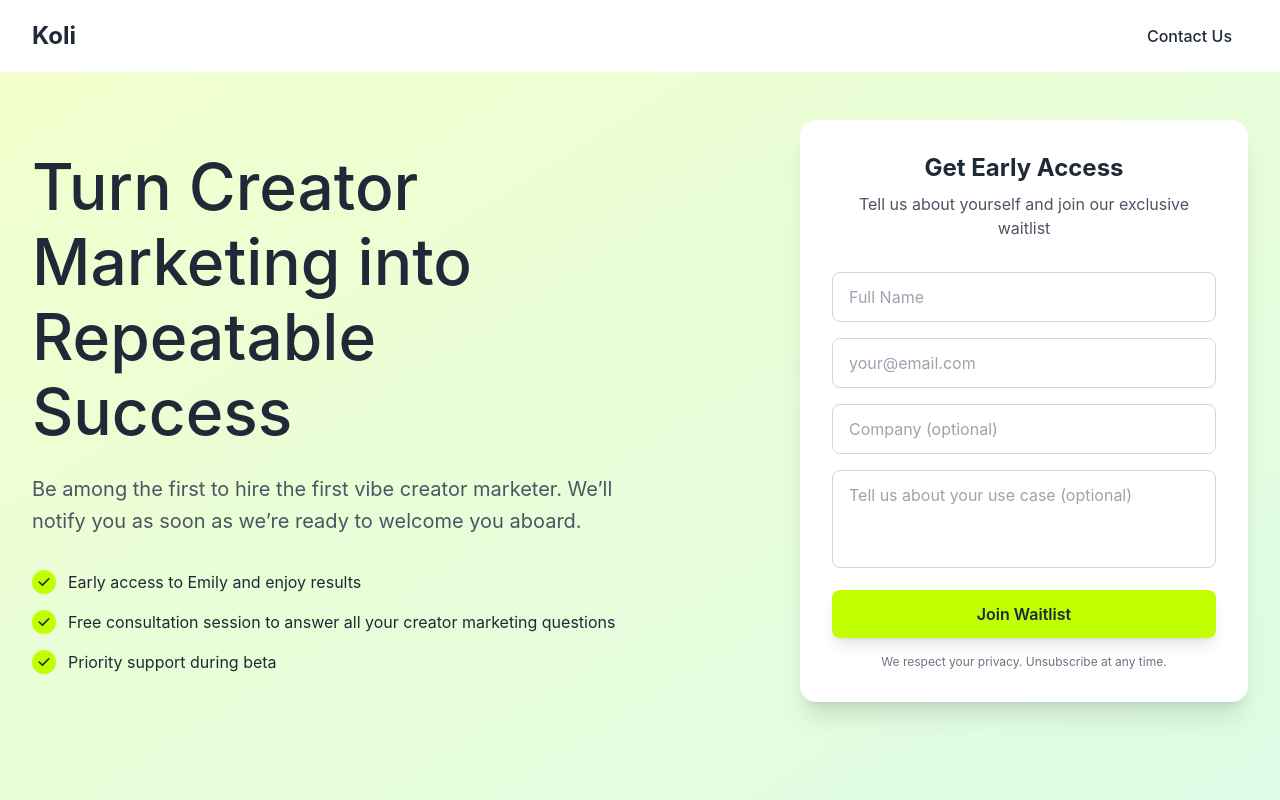
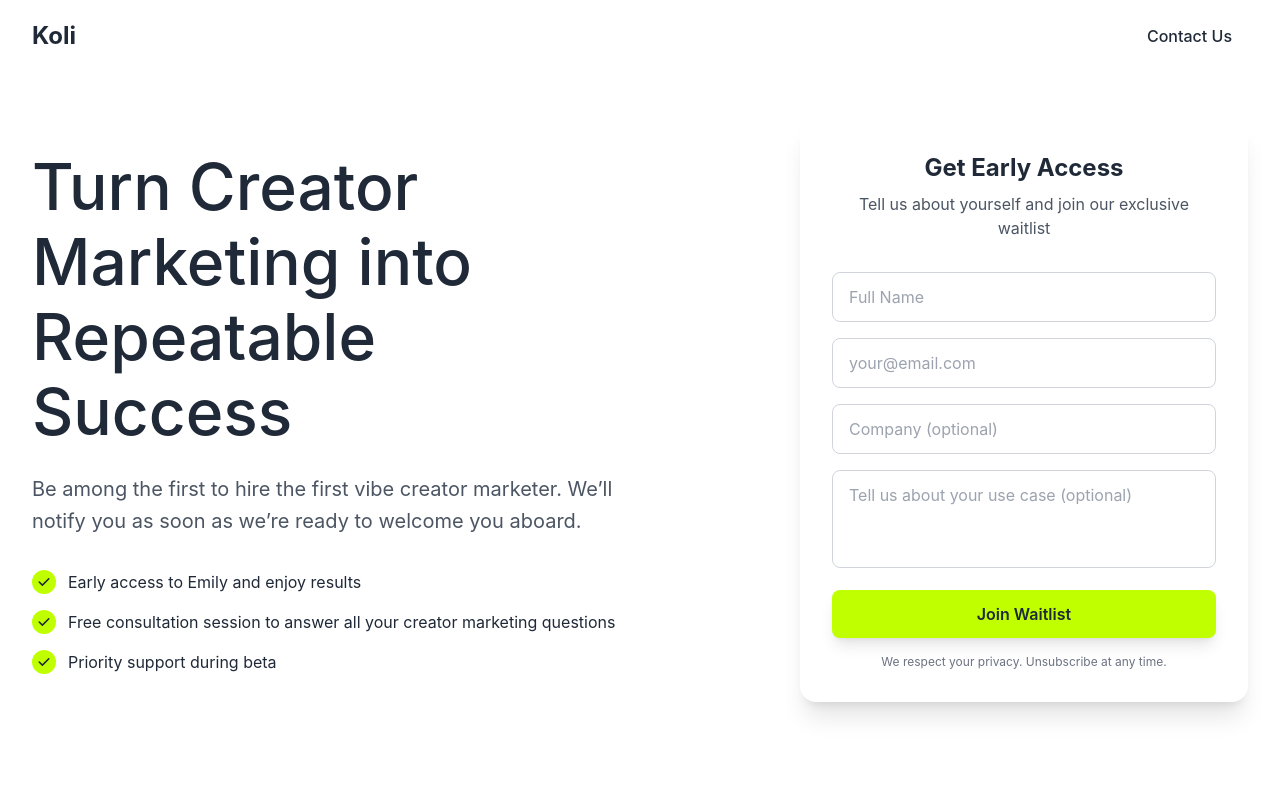
Before and after one commit to ZurichParis/landing_page_upsail_koli_public, a React (Create React App) app: page /contact in a window 1280 px wide. Shown: the top 800 px of the page. Built offline with nearby package versions, Linux system fonts and the light colour scheme.

Commit message:
Update Contact.js

```diff
--- a/src/components/Contact.js
+++ b/src/components/Contact.js
@@ -60,7 +60,7 @@ const Contact = () => {
   };
 
   return (
-    <main className="min-h-screen bg-gradient-to-br from-lime/20 to-green-100">
+    <main className="min-h-screen bg-white">
       <div className="max-w-7xl mx-auto py-12 px-4 sm:px-6 lg:px-8">
         <div className="grid lg:grid-cols-2 gap-12 items-center min-h-[60vh]">
           <div className="space-y-8">
```
